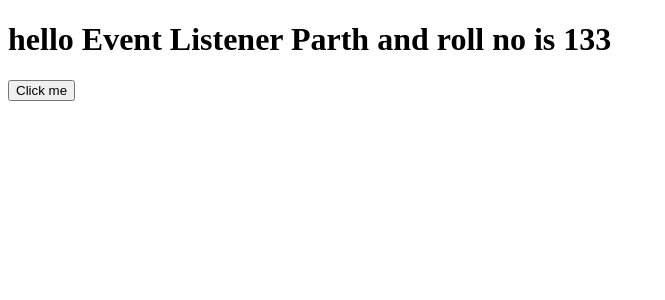
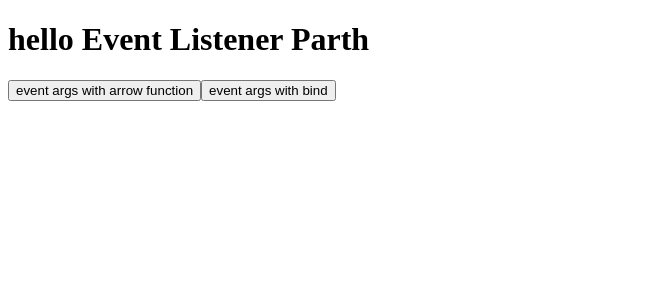
Before and after one commit to ParthPatel133/react-practise-01, a React (Create React App) app: page / in a window 1280 px wide. Shown: the top 300 px of the page, without its empty margins (0-665 px from the left). Built offline with nearby package versions, Linux system fonts and the light colour scheme.

Commit message:
passing args to event handler

```diff
--- a/src/App.js
+++ b/src/App.js
@@ -1,52 +1,27 @@
 import React, { Component } from 'react'
-
-//function component
-/*
-function Student(props){
-  // function handleClick(){
-  //   console.log('button was clicked', this)
-  // }
-
-  const handleClick = () => {
-    console.log('button was clicked', this)
-  }
-
-  return (
-    <div>
-      <h1>hello event Listener with function componemt {props.rollNo}</h1>
-      <button onClick={handleClick}>Click here</button>
-    </div>
-  )
-}
-*/
-
-
-
 
 //class component
 class Student extends Component{
-  constructor(props){
-    super(props);
-    this.state = {
-      name: 'Parth',
-      rollNo: this.props.rollNo
-    };
 
+  //state without Constructor
+  state  = {
+    id: 1,
+    name: 'Parth'
+  };
+
+  //arrow function Event Handler
+  handleClick = (id, e) => {
+    console.log(id);
+    console.log(e);
   }
 
-  handleClick = () => {
-     this.setState((state, props) =>{
-       //to update the state pass the function in which pass previous state and props
-       console.log(state);
-       console.log(props);
-     })
-  }
 
   render(){
     return (
       <div>
-        <h1>hello Event Listener {this.state.name} and roll no is {this.state.rollNo}</h1>
-        <button onClick={this.handleClick}> Click me</button>
+        <h1>hello Event Listener {this.state.name}</h1>
+        <button onClick={(e) => {this.handleClick(this.state.id, e)}}> event args with arrow function</button>
+        <button onClick={this.handleClick.bind(this, this.state.id)}> event args with bind</button>
       </div>
     )
   }
```
